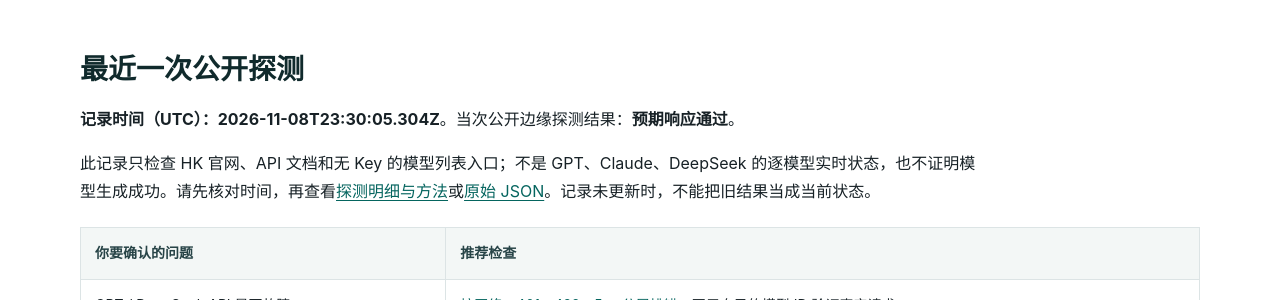
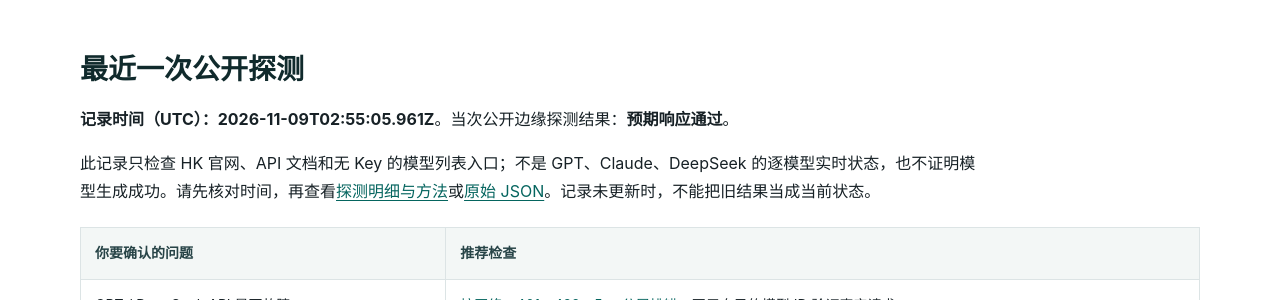
Before and after one commit to KKWANG4444/api-status, a Jekyll site: the page built from index.md, in a window 1280 px wide and 900 px high, scrolled down 364 px. Shown: the part 151-451 px from the top of the window. Built offline with Jekyll 4.4.1, drawn with Linux system fonts in a browser that asks for light colours.

Commit message:
chore: update public edge status

```diff
--- a/_data/status.json
+++ b/_data/status.json
@@ -1,7 +1,7 @@
 {
   "status": "operational",
-  "checked_at": "2026-11-08T23:30:05.304Z",
-  "duration_ms": 459,
+  "checked_at": "2026-11-09T02:55:05.961Z",
+  "duration_ms": 407,
   "overall": true,
   "components": [
     {
@@ -10,7 +10,7 @@
       "url": "https://www.aifast.hk/",
       "ok": true,
       "status": 200,
-      "elapsed_ms": 394,
+      "elapsed_ms": 359,
       "content_type": "text/html; charset=utf-8",
       "detail": "Expected public edge response"
     },
@@ -20,7 +20,7 @@
       "url": "https://api.aifast.hk/",
       "ok": true,
       "status": 200,
-      "elapsed_ms": 144,
+      "elapsed_ms": 350,
       "content_type": "text/html",
       "detail": "Expected public edge response"
     },
@@ -30,7 +30,7 @@
       "url": "https://www.aifast.hk/v1/models",
       "ok": true,
       "status": 401,
-      "elapsed_ms": 406,
+      "elapsed_ms": 362,
       "content_type": "application/json; charset=utf-8",
       "detail": "Expected public edge response"
     }
--- a/data/status.json
+++ b/data/status.json
@@ -1,7 +1,7 @@
 {
   "status": "operational",
-  "checked_at": "2026-11-08T23:30:05.304Z",
-  "duration_ms": 459,
+  "checked_at": "2026-11-09T02:55:05.961Z",
+  "duration_ms": 407,
   "overall": true,
   "components": [
     {
@@ -10,7 +10,7 @@
       "url": "https://www.aifast.hk/",
       "ok": true,
       "status": 200,
-      "elapsed_ms": 394,
+      "elapsed_ms": 359,
       "content_type": "text/html; charset=utf-8",
       "detail": "Expected public edge response"
     },
@@ -20,7 +20,7 @@
       "url": "https://api.aifast.hk/",
       "ok": true,
       "status": 200,
-      "elapsed_ms": 144,
+      "elapsed_ms": 350,
       "content_type": "text/html",
       "detail": "Expected public edge response"
     },
@@ -30,7 +30,7 @@
       "url": "https://www.aifast.hk/v1/models",
       "ok": true,
       "status": 401,
-      "elapsed_ms": 406,
+      "elapsed_ms": 362,
       "content_type": "application/json; charset=utf-8",
       "detail": "Expected public edge response"
     }
```
